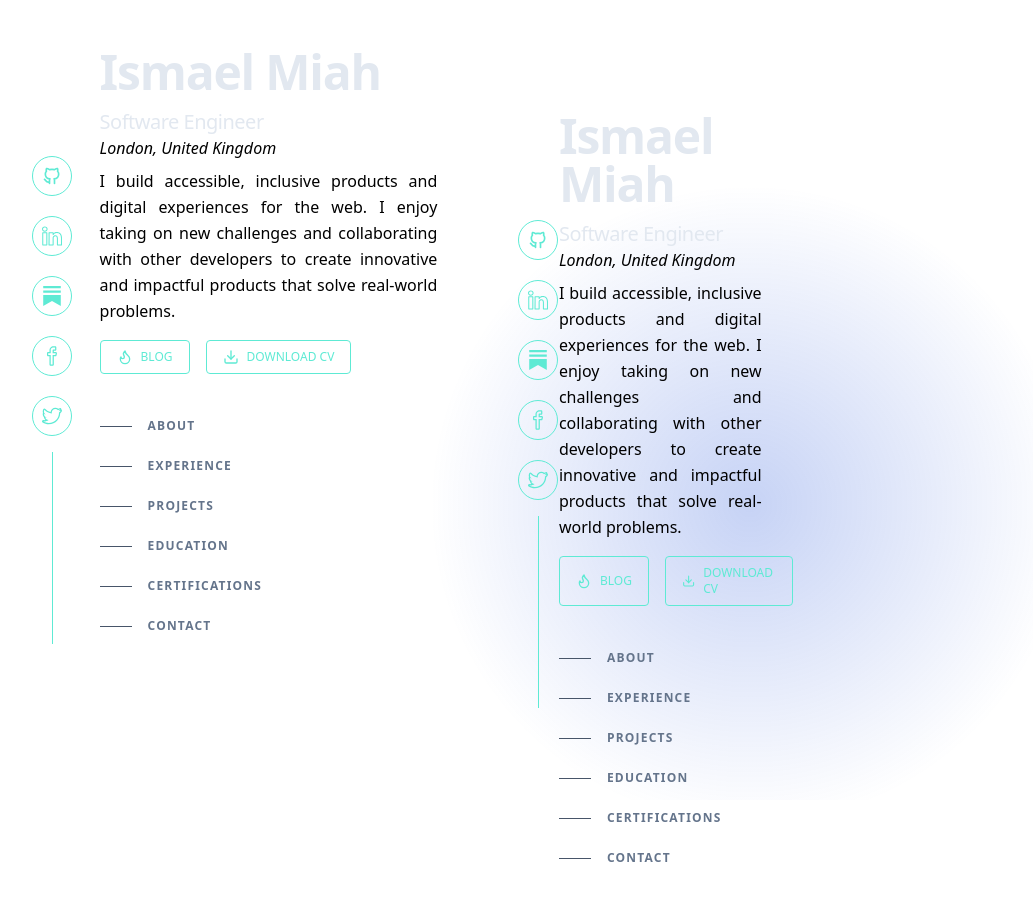
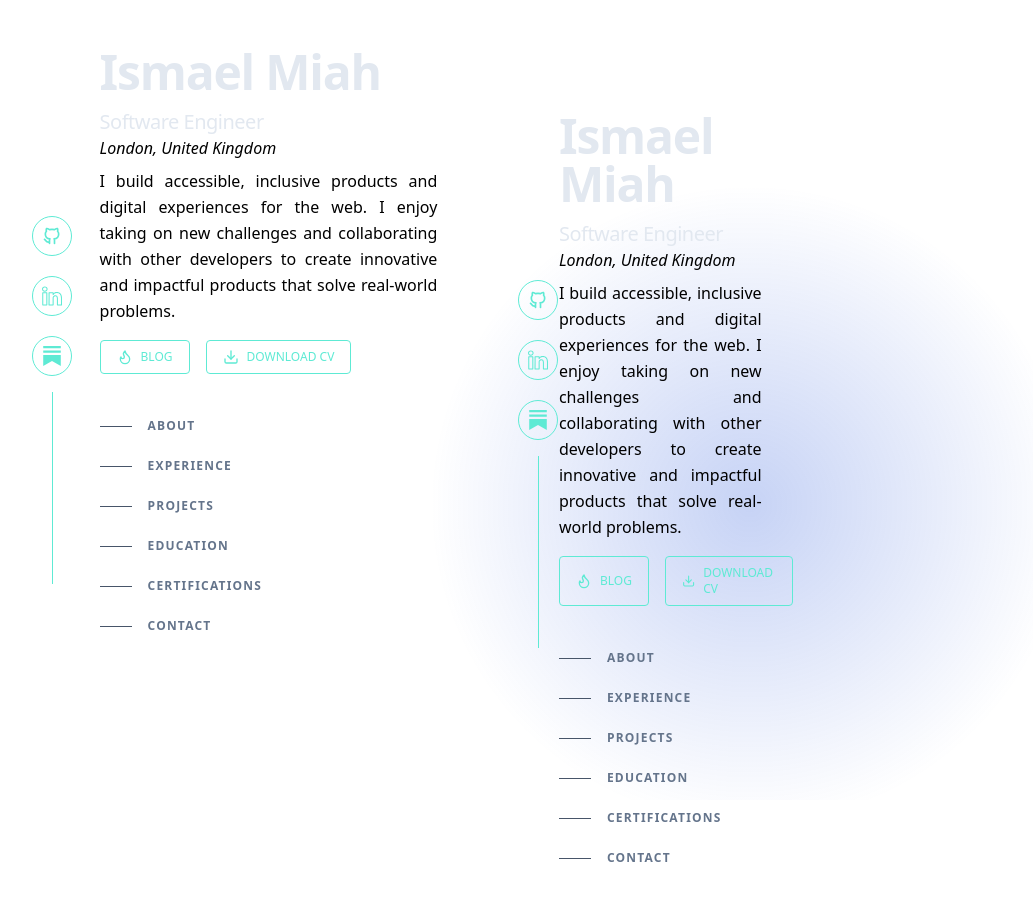
Before and after one commit to ismaelmiah/Portfolio-v2, a Next.js app: page /Sidebar in a window 1280 px wide. Shown: the top 900 px of the page, without its empty margins (0-1033 px from the left). Built offline with nearby package versions, Linux system fonts and the light colour scheme.

Commit message:
Update socialLinks.tsx

```diff
--- a/pages/socialLinks.tsx
+++ b/pages/socialLinks.tsx
@@ -25,19 +25,7 @@ const socialAccounts = [
     link: "https://devismael.substack.com/",
     icon: <SiSubstack />,
     delay: 1,
-  },
-  {
-    title: "facebook",
-    link: "https://www.facebook.com/ismail96.12/",
-    icon: <SlSocialFacebook />,
-    delay: 0.95,
-  },
-  {
-    title: "twitter",
-    link: "https://twitter.com/ismail96_12",
-    icon: <SlSocialTwitter />,
-    delay: 0.95,
-  },
+  }
 ];
 const SocialLInks = () => {
   return (
```
